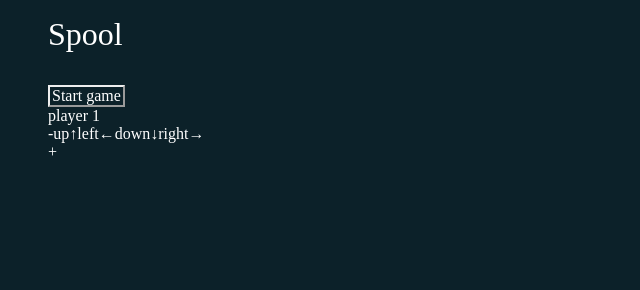
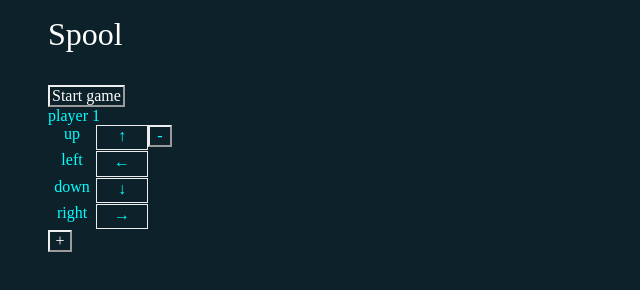
Before and after one commit to austrowGC/spool, a plain HTML site: page index.html in a window 1280 px wide. Shown: the whole page, without its empty margins (0-640 px from the left). Drawn offline with Linux system fonts and the light colour scheme.

Commit message:
menu styles

```diff
--- a/body.css
+++ b/body.css
@@ -17,7 +17,10 @@ header {
   background-color: initial;
 }
 start,
-options {
+options,
+removePlayer,
+addPlayer {
+  display: inline-block;
   border-style: outset;
   border-color: #eee;
   border-width: 2px;
@@ -25,19 +28,53 @@ options {
   padding-left: 2px;
   padding-right: 2px;
 }
+removePlayer,
+addPlayer {
+  width: 1em;
+  height: 1em;
+  text-align: center;
+  padding-bottom:2px;
+}
 start:active,
-options:active {
+options:active,
+removePlayer:active,
+addPlayer:active {
   border-style: inset;
 }
-menu #cyan {
+menu #cyan,
+player:nth-child(1) {
   color: cyan;
   background-color: inherit;
 }
-menu #magenta {
+menu #magenta,
+player:nth-child(2) {
   color: magenta;
   background-color: inherit;
 }
-menu #yellow {
+menu #yellow,
+player:nth-child(3) {
   color: yellow;
   background-color: inherit;
 }
+player {
+  display: inline-block;
+}
+menu map {
+  padding: 1px;
+  margin-bottom: 1px;
+  border: 1px solid #eee;
+  min-width: 1.33em;
+  height: 1.33em;
+  cursor: default;
+  caret-color: #00000000;
+  overflow: hidden;
+}
+map,
+label {
+  float: left;
+  width: 3em;
+  text-align: center;
+}
+label {
+  clear: left;
+}
```
